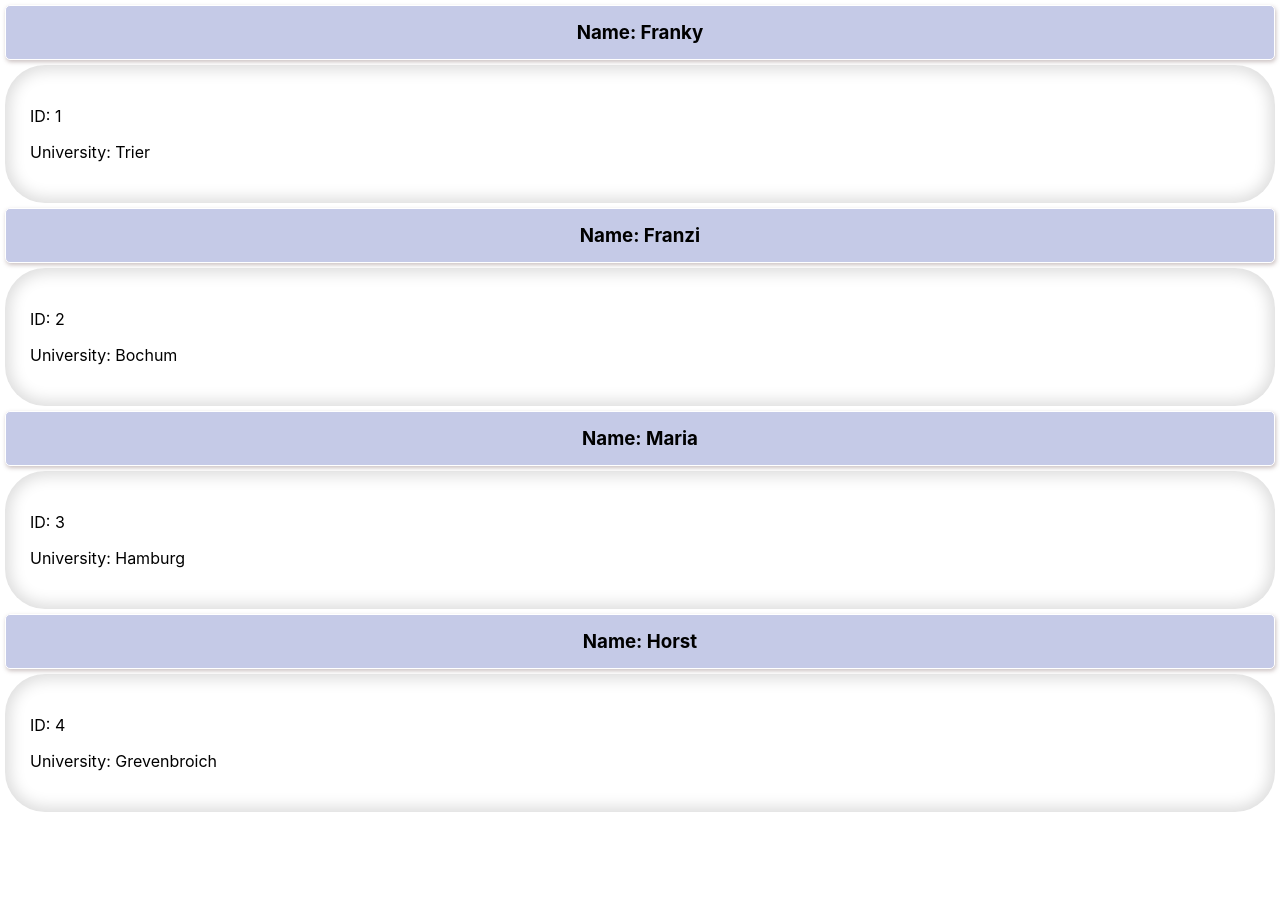
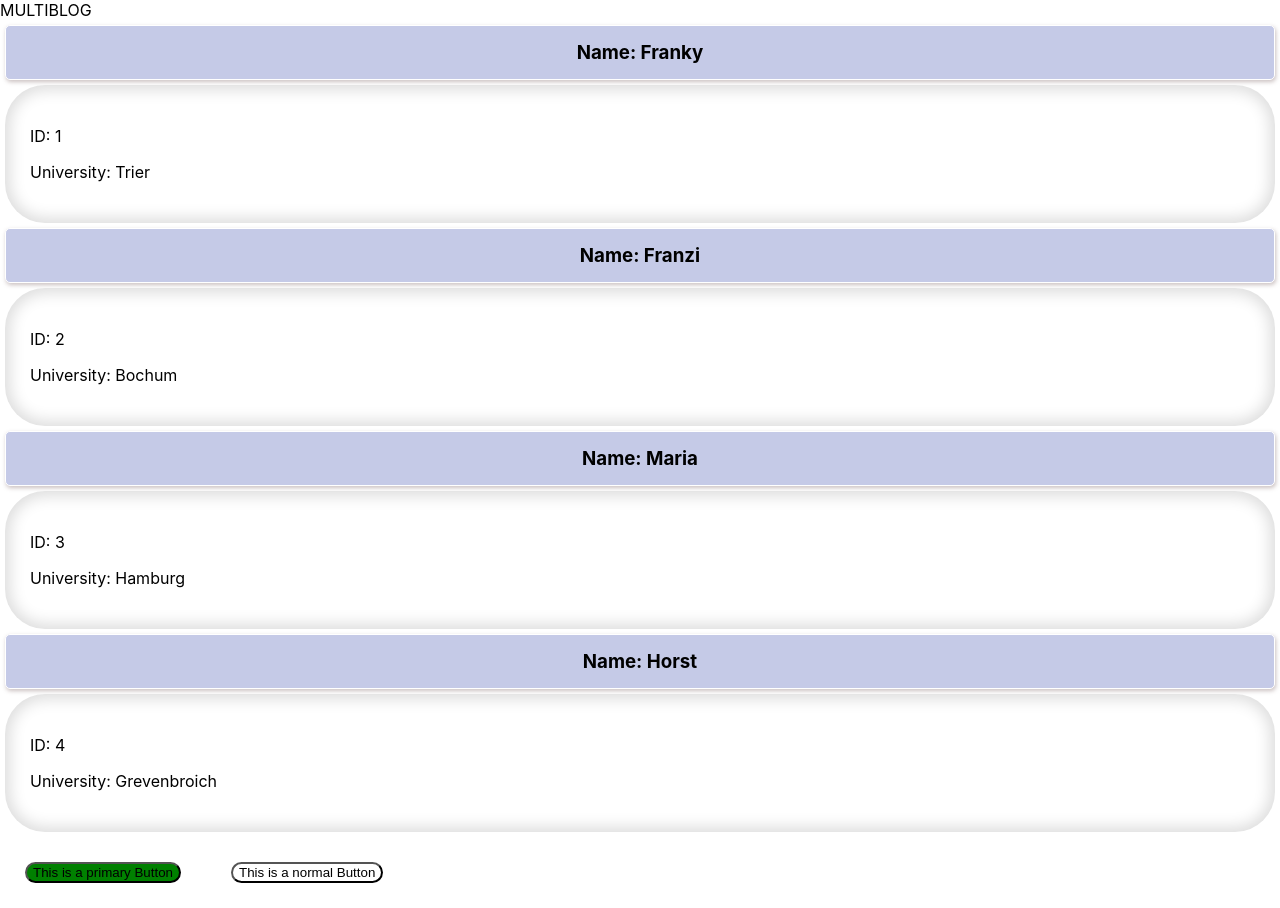
Before and after one commit to Roman-devs/react-start, a React (Create React App) app: page / in a window 1280 px wide. Before the commit the page ends 817 px from the top, so only its background shows below. Built offline with nearby package versions, Linux system fonts and the light colour scheme.

Commit message:
Added styled-components using it for button styling

```diff
--- a/package.json
+++ b/package.json
@@ -9,6 +9,7 @@
     "react": "^17.0.1",
     "react-dom": "^17.0.1",
     "react-scripts": "4.0.2",
+    "styled-components": "^5.2.1",
     "web-vitals": "^1.1.0"
   },
   "scripts": {
--- a/src/App.js
+++ b/src/App.js
@@ -1,7 +1,8 @@
 import logo from './logo.svg';
+import React from "react";
 import './App.css';
-import BlogEntry from "./BlogEntry";
-// import './BlogEntry.js';
+import BlogEntry from "./components/BlogEntry";
+import {Button} from "./components/FancyButton";
 
 function App() {
     // Variables
@@ -9,33 +10,40 @@ function App() {
     const students = [
         {
             id: "1",
-        name:"Franky",
+            name: "Franky",
             university: "Trier"
         },
         {
             id: "2",
-        name:"Franzi",
+            name: "Franzi",
             university: "Bochum"
         },
         {
             id: "3",
-        name:"Maria",
+            name: "Maria",
             university: "Hamburg"
         },
         {
             id: "4",
-        name:"Horst",
+            name: "Horst",
             university: "Grevenbroich"
         }
     ]
 
     return (
+        // Alles in ein TAG! --> Fragment REACT -> LOOK IT UP
+        <React.Fragment>
+            <header>MULTIBLOG</header>
                 <div>
                     {students.map(student => <BlogEntry key={student.id}
                                                         id={"ID: " + student.id}
                                                         name={"Name: " + student.name}
                                                         university={"University: " + student.university}/>)}
+
+                    <Button primary>This is a primary Button</Button>
+                    <Button>  This is a normal Button </Button>
                 </div>
+        </React.Fragment>
     );
 }
 
--- /dev/null
+++ b/src/components/FancyButton.js
@@ -0,0 +1,22 @@
+import styled from "styled-components/macro"
+import {css} from "styled-components";
+
+export const Button = styled.button`
+  margin: 25px;
+  border-radius: 20px;
+  background: ${foobar => foobar.primary ? "green" : "white"};
+`
+
+// Other Example of using the CSS function for multiple case distinctions in one line using operators and the lambda function
+
+export const Button1 = styled.button`
+  margin: 55px ${foobar => foobar.bigButton ?
+          css`
+            // insert CSS in case bigButton property does exist
+          `
+          :
+          css`
+            // insert CSS in case bigButton property does not exist
+          `
+  }
+`
```
Also changed, not shown: src/components/BlogEntry.js (renamed from src/BlogEntry.js), 1 other file (tests, documents, lock files or other folders). Lines whose indentation alone changed are shown as unchanged.
